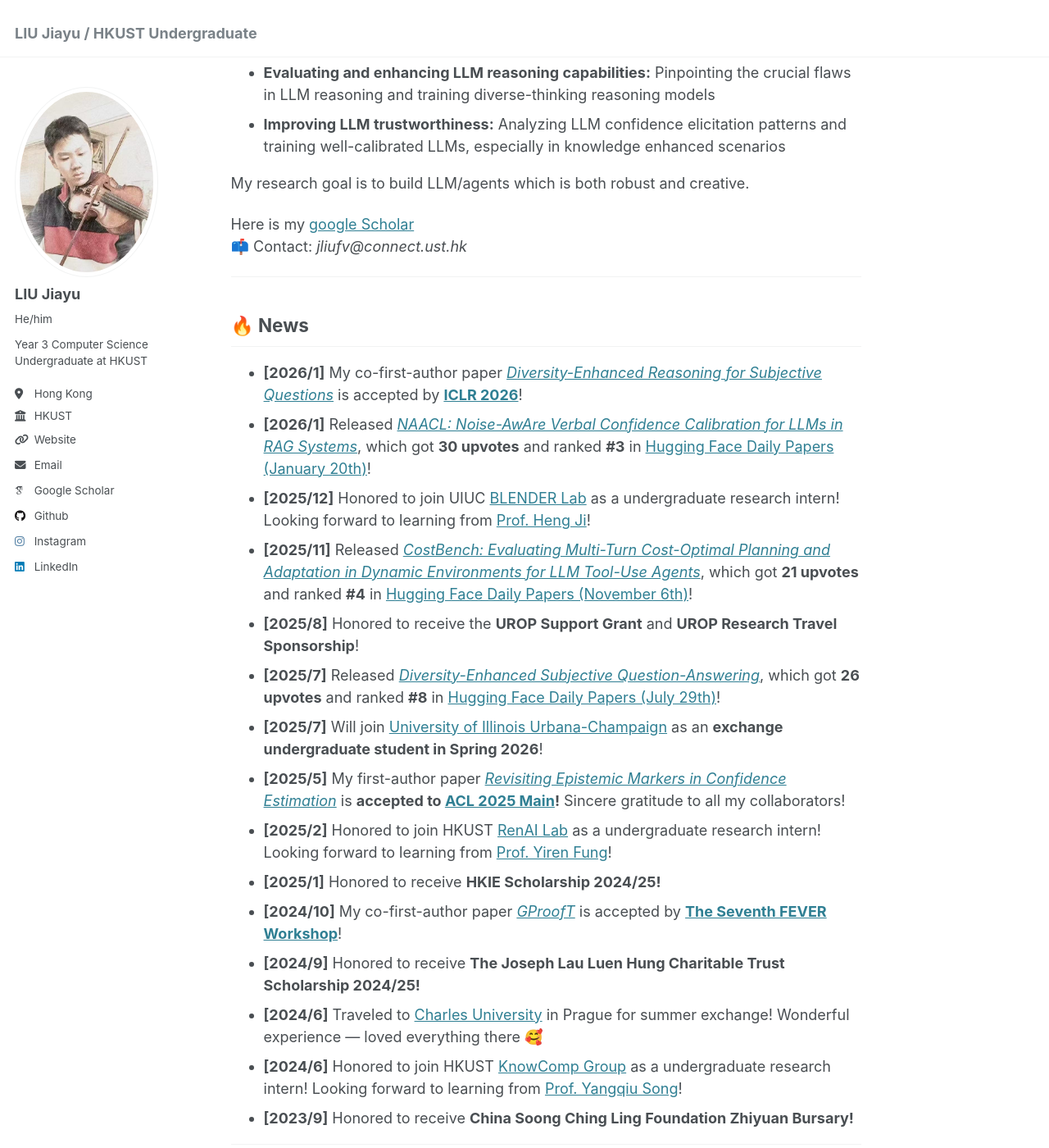
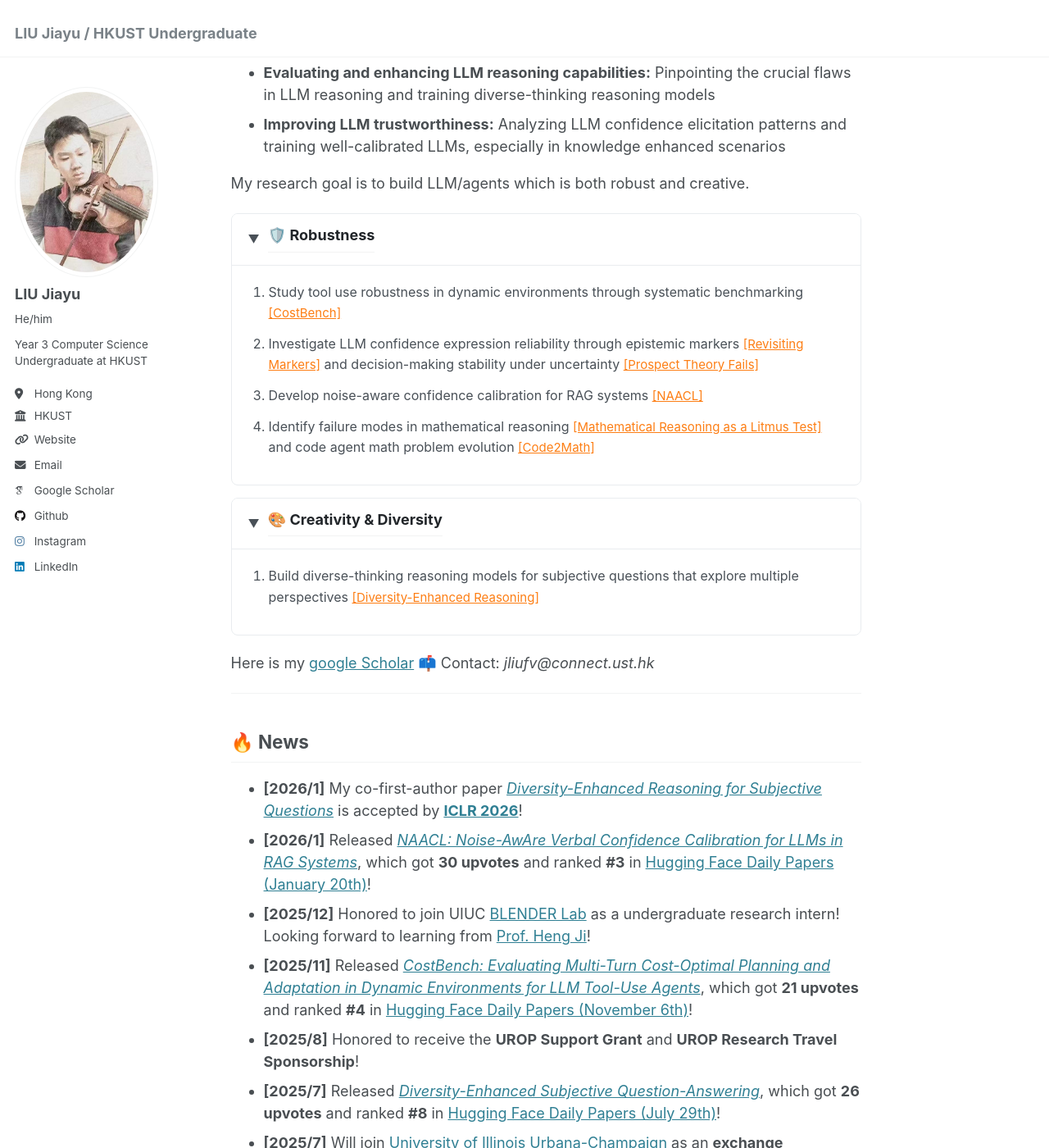
Before and after one commit to JiayuJeff/JiayuJeff.github.io, a Jekyll site: the page built from _pages/about.md, in a window 1280 px wide and 1400 px high, scrolled down 295 px. Shown: the whole window at 82% size. Built offline with Jekyll 4.4.1, drawn with Linux system fonts in a browser that asks for light colours; some web fonts are replaced.

Commit message:
Add collapsible Research Story section

```diff
--- a/_pages/about.md
+++ b/_pages/about.md
@@ -16,6 +16,124 @@ I’m **Jiayu LIU 刘家毓**, a junior undergraduate CS student at [HKUST](http
 - **Improving LLM trustworthiness:** Analyzing LLM confidence elicitation patterns and training well-calibrated LLMs, especially in knowledge enhanced scenarios
 
 My research goal is to build LLM/agents which is both robust and creative.
+
+<style>
+.research-story-container {
+  max-width: 800px;
+  margin: 20px 0;
+}
+
+.research-section {
+  background-color: #fff;
+  border: 1px solid #e9ecef;
+  border-radius: 8px;
+  margin-bottom: 15px;
+  overflow: hidden;
+}
+
+.research-header {
+  display: flex;
+  align-items: center;
+  padding: 15px 20px;
+  cursor: pointer;
+  background-color: #fff;
+  border-bottom: 1px solid #e9ecef;
+  user-select: none;
+}
+
+.research-header:hover {
+  background-color: #f8f9fa;
+}
+
+.research-icon {
+  margin-right: 10px;
+  color: #495057;
+  font-size: 14px;
+  transition: transform 0.2s;
+}
+
+.research-header h2 {
+  margin: 0;
+  font-size: 18px;
+  font-weight: bold;
+  color: #212529;
+}
+
+.research-content {
+  padding: 20px;
+  display: none;
+}
+
+.research-content.active {
+  display: block;
+}
+
+.research-content ol {
+  margin: 0;
+  padding-left: 25px;
+}
+
+.research-content li {
+  margin-bottom: 12px;
+  font-size: 16px;
+  color: #495057;
+  line-height: 1.6;
+}
+
+.research-content a {
+  color: #fd7e14;
+  text-decoration: underline;
+  font-size: 15px;
+}
+
+.research-content a:hover {
+  color: #e67e22;
+}
+</style>
+
+<div class="research-story-container">
+  <div class="research-section">
+    <div class="research-header" onclick="toggleSection(this)">
+      <span class="research-icon">▼</span>
+      <h2>🛡️ Robustness</h2>
+    </div>
+    <div class="research-content active">
+      <ol>
+        <li>Study tool use robustness in dynamic environments through systematic benchmarking <a href="https://arxiv.org/pdf/2511.02734v1">[CostBench]</a></li>
+        <li>Investigate LLM confidence expression reliability through epistemic markers <a href="https://arxiv.org/abs/2505.24778">[Revisiting Markers]</a> and decision-making stability under uncertainty <a href="https://arxiv.org/abs/2508.08992">[Prospect Theory Fails]</a></li>
+        <li>Develop noise-aware confidence calibration for RAG systems <a href="https://arxiv.org/pdf/2601.11004">[NAACL]</a></li>
+        <li>Identify failure modes in mathematical reasoning <a href="https://arxiv.org/pdf/2506.17114">[Mathematical Reasoning as a Litmus Test]</a> and code agent math problem evolution <a href="#">[Code2Math]</a></li>
+      </ol>
+    </div>
+  </div>
+
+  <div class="research-section">
+    <div class="research-header" onclick="toggleSection(this)">
+      <span class="research-icon">▼</span>
+      <h2>🎨 Creativity & Diversity</h2>
+    </div>
+    <div class="research-content active">
+      <ol>
+        <li>Build diverse-thinking reasoning models for subjective questions that explore multiple perspectives <a href="https://arxiv.org/abs/2507.20187">[Diversity-Enhanced Reasoning]</a></li>
+      </ol>
+    </div>
+  </div>
+</div>
+
+<script>
+function toggleSection(header) {
+  const content = header.nextElementSibling;
+  const icon = header.querySelector('.research-icon');
+
+  if (content.classList.contains('active')) {
+    content.classList.remove('active');
+    icon.textContent = '▶';
+  } else {
+    content.classList.add('active');
+    icon.textContent = '▼';
+  }
+}
+</script>
 
 Here is my [google Scholar](https://scholar.google.com/citations?user=PIQxhfMAAAAJ&hl=en)
 📫 Contact: *jliufv@connect.ust.hk*
```
Also changed, not shown: images/zora's_story.png (added).
